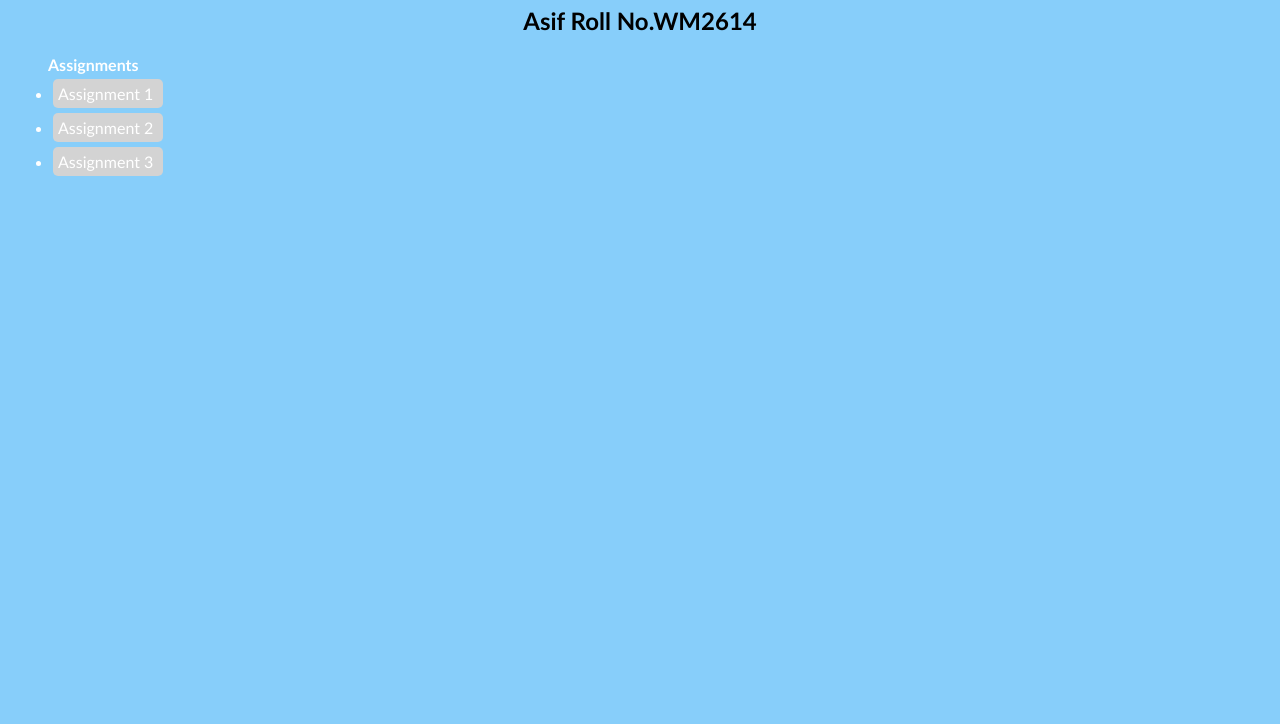
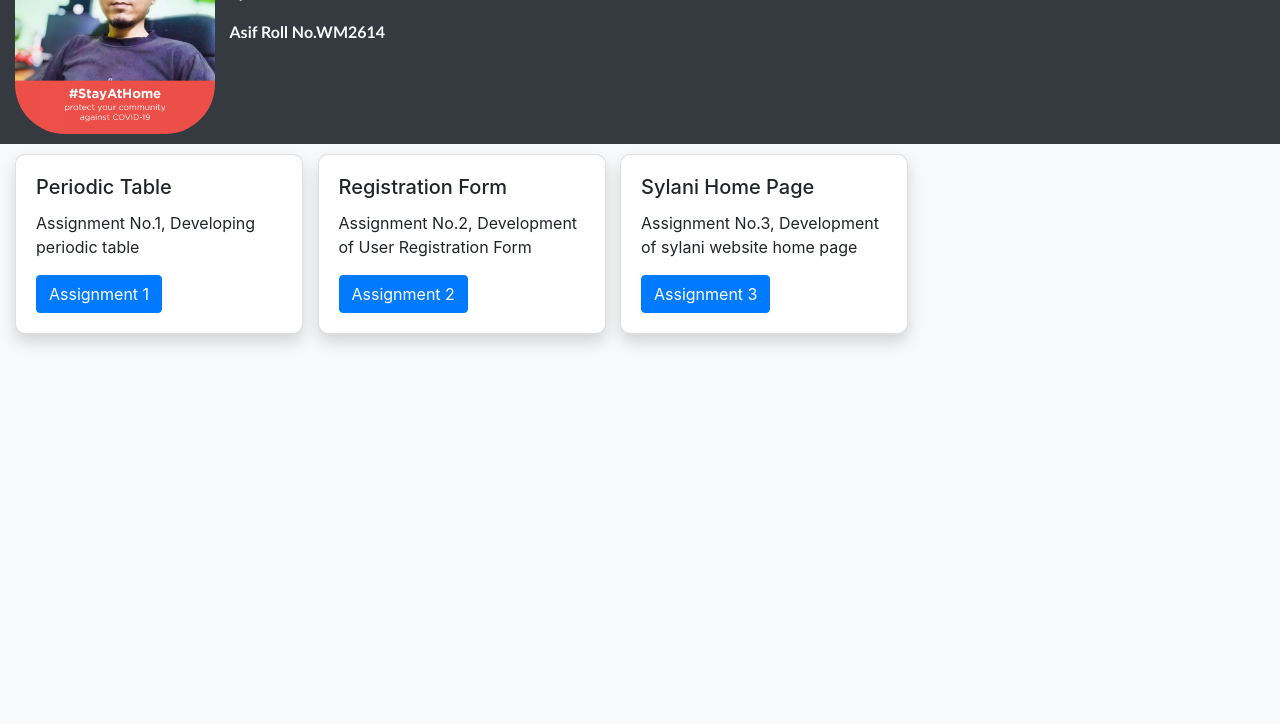
Before and after one commit to AsifAhmed786/asifportfolio, a plain HTML site: page index.html in a window 1280 px wide. Shown: the part 76-800 px from the top of the page. Drawn offline with Linux system fonts and the light colour scheme.

Commit message:
updated title

```diff
--- a/css/style.css
+++ b/css/style.css
@@ -1,49 +1,4 @@
-*{
-    background-color: lightskyblue;
-    font-family: 'Gill Sans', 'Gill Sans MT', Calibri, 'Trebuchet MS', sans-serif;
+.pane{
+    flex: auto;
+    flex-direction: column;
 }
-h1,h2{
-    text-align: center;
-}
-ul{
-    font-weight: bold;
-    color: white;
-}
-li{
-    background-color:lightgrey;
-    color: white;
-    width: 100px;
-    padding: 5px;
-    margin: 5px;
-    font-weight: normal;
-    border-radius: 5px;
-}
-a:link{
-    color:white;
-    background-color: lightgrey;
-    text-decoration: none;
-}
-a:active{
-    color:white;
-    background-color: lightgrey;
-    text-decoration: none;
-
-}
-a:focus{
-    color:white;
-    background-color: lightgrey;
-    text-decoration: none;
-
-}
-a:visited{
-    color:royalblue;
-    background-color: lightgrey;
-    text-decoration: none;
-
-}
-a:hover{
-    color:white;
-    background-color: lightgrey;
-    text-decoration: none;
-
-}
--- a/index.html
+++ b/index.html
@@ -1,18 +1,55 @@
 <!DOCTYPE html>
 <html lang="en">
+
 <head>
     <meta charset="UTF-8">
     <meta name="viewport" content="width=device-width, initial-scale=1.0">
     <link rel="stylesheet" href="css/style.css">
-    <title>Document</title>
+    <link rel="stylesheet" href="css/bootstrap.min.css">
+    <title>Asif Ahmed - Portfolio</title>
 </head>
-<body>
-    <h1>Web & Mobile Hybrid App Development Course (Saylani)</h1>
-    <h2>Asif Roll No.WM2614</h2>
-    <ul>Assignments
-        <li><a href="assign1.html">Assignment 1</a></li>
-        <li><a href="assign2.html">Assignment 2</a></li>
-        <li><a href="assign3.html">Assignment 3</a></li>
-    </ul>
+
+<body class="bg-light">
+    <div class="container-fluid bg-dark">
+        <div class="" style="margin-top: 10px; margin-bottom: 10px; display: inline-block;">
+            <img style="width:200px; border-radius: 50px;" src=" images/asif.jpg" alt="">
+        </div>
+        <div class="text-light"
+            style="margin:10px; display: inline-block; font-weight: bold; font-family: 'Gill Sans', 'Gill Sans MT', Calibri, 'Trebuchet MS', sans-serif;">
+            <p>Web & Mobile Hybrid App Development Course (Saylani)</p>
+            <p>Sylani classes</p>
+            <p>Asif Roll No.WM2614</p>
+        </div>
+
+    </div>
+
+    <div class="container-fluid bg-light">
+        <div class="card shadow" style="margin-top: 10px; margin-right: 10px; width: 18rem; display: inline-block; border-radius: 10px;">
+
+            <div class="card-body">
+                <h5 class="card-title">Periodic Table</h5>
+                <p class="card-text">Assignment No.1, Developing periodic table</p>
+                <a href="assign1.html" class="btn btn-primary">Assignment 1</a>
+            </div>
+        </div>
+        <div class="card shadow" style="margin-top: 10px; margin-right: 10px; width: 18rem; display: inline-block; border-radius: 10px;">
+            <div class="card-body">
+                <h5 class="card-title">Registration Form</h5>
+                <p class="card-text">Assignment No.2, Development of User Registration Form</p>
+                <a href="assign2.html" class="btn btn-primary">Assignment 2</a>
+            </div>
+        </div>
+        <div class="card shadow" style="margin-top: 10px; margin-right: 10px; width: 18rem; display: inline-block; border-radius: 10px;">
+            <div class="card-body">
+                <h5 class="card-title">Sylani Home Page</h5>
+                <p class="card-text">Assignment No.3, Development of sylani website home page</p>
+                <a href="assign3.html" class="btn btn-primary">Assignment 3</a>
+            </div>
+        </div>
+    </div>
+
+
+
 </body>
+
 </html>
```
Also changed, not shown: images/asif.jpg (added).
